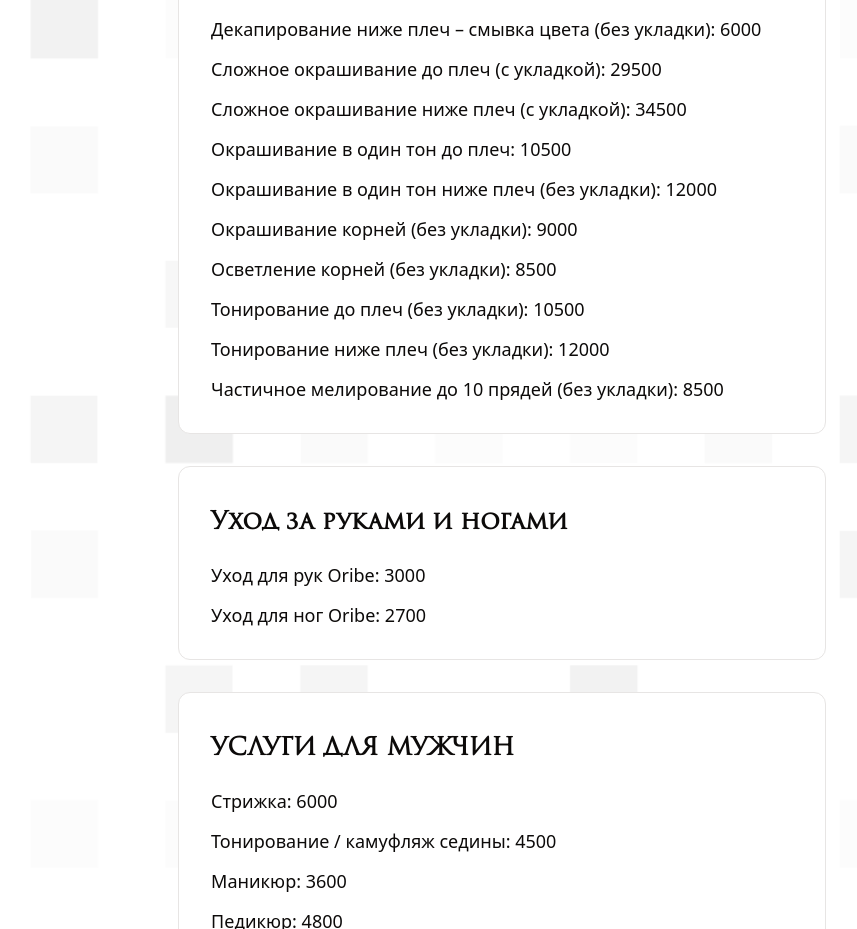
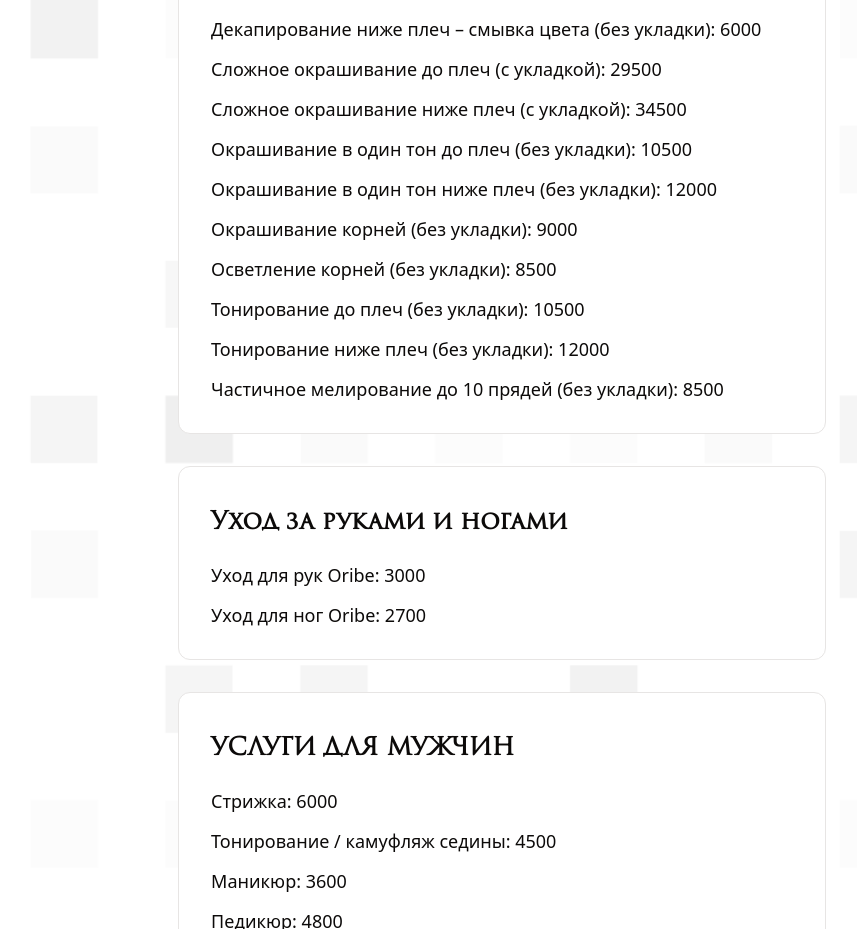
Before and after one commit to marchnath/peach-this, a Next.js app: page /prices in a window 1280 px wide. Shown: the part 2740-3669 px from the top of the page, without its empty margins (138-995 px from the left). Built offline with nearby package versions, Linux system fonts and the light colour scheme.

Commit message:
(без укладки)

```diff
--- a/app/prices/page.jsx
+++ b/app/prices/page.jsx
@@ -97,7 +97,7 @@ const Prices = () => {
       },
       { name: "Сложное окрашивание до плеч (с укладкой)", price: 29500 },
       { name: "Сложное окрашивание ниже плеч (с укладкой)", price: 34500 },
-      { name: "Окрашивание в один тон до плеч", price: 10500 },
+      { name: "Окрашивание в один тон до плеч (без укладки)", price: 10500 },
       { name: "Окрашивание в один тон ниже плеч (без укладки)", price: 12000 },
       { name: "Окрашивание корней (без укладки)", price: 9000 },
       { name: "Осветление корней (без укладки)", price: 8500 },
```
